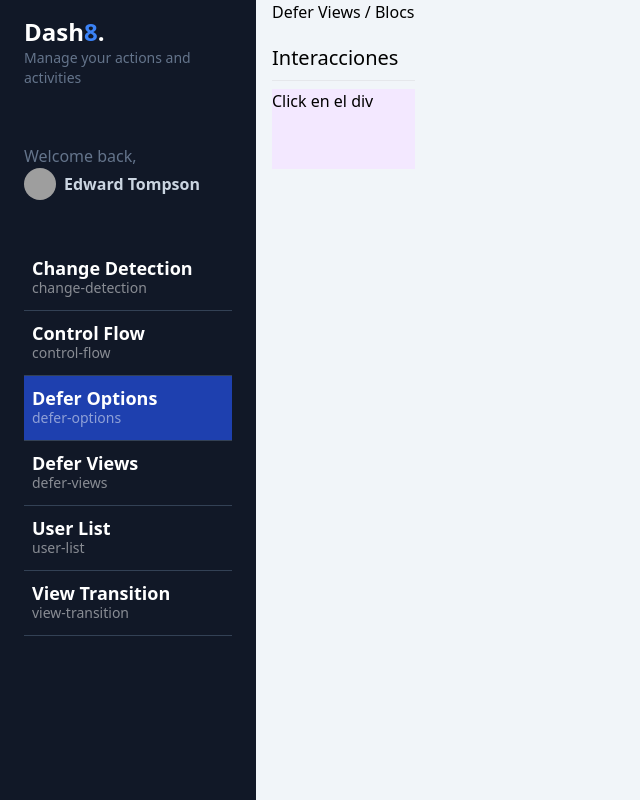
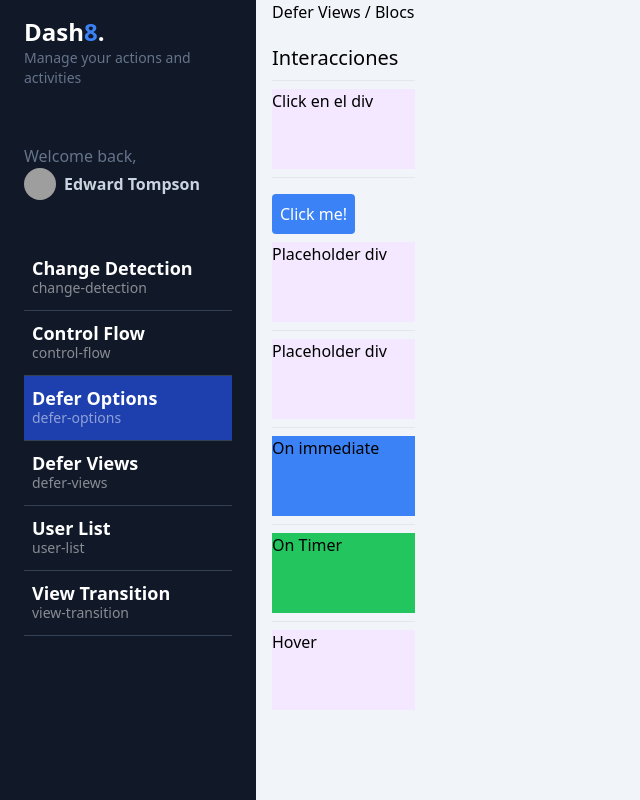
Before and after one commit to Hulford/Proyecto12, an Angular app: page /dashboard/defer-options in a window 1280 px wide. Shown: the whole page, without its empty margins (0-640 px from the left). Built offline with nearby package versions, Linux system fonts and the light colour scheme; grey boxes are pictures that could not be loaded.

Commit message:
Defer Triggers - Interacciones - Parte 2

```diff
--- a/src/app/dashboard/pages/defer-options/defer-options.component.html
+++ b/src/app/dashboard/pages/defer-options/defer-options.component.html
@@ -16,3 +16,90 @@
   }
 
 </section>
+
+
+<!-- aaaaaaaaaaaaaaaaaaaaaaaaaaaa -->
+
+
+
+<section>
+  <hr class="my-2">
+
+  <button
+    #btnInteraction
+    class="p-2 bg-blue-500 hover:bg-blue-700 transition-all rounded text-white my-2">
+    Click me!
+  </button>
+
+
+  @defer ( on interaction( btnInteraction ) ) {
+    <app-heavy-loaders-fast cssClass="bg-blue-500 h-20">
+      <span>On Interaction</span>
+    </app-heavy-loaders-fast>
+  } @placeholder {
+    <div class="w-full h-20 bg-purple-100">
+      Placeholder div
+    </div>
+  }
+
+</section>
+<!-- aaaaaaaaaaaaaaaaaaaaaaaa  -->
+
+
+<section>
+  <hr class="my-2">
+
+  @defer ( on hover ) {
+    <app-heavy-loaders-fast cssClass="bg-blue-500 h-20">
+      <span>On Interaction</span>
+    </app-heavy-loaders-fast>
+  } @placeholder {
+    <div class="w-full h-20 bg-purple-100">
+      Placeholder div
+    </div>
+  }
+
+</section>
+<!-- aaaaaaaaaaaaaaaaaaaaaaaaaaaa  -->
+
+<section>
+  <hr class="my-2">
+
+  @defer ( on immediate ) {
+    <app-heavy-loaders-fast cssClass="bg-blue-500 h-20">
+      <span>On immediate</span>
+    </app-heavy-loaders-fast>
+  } @placeholder {
+    <div class="w-full h-20 bg-purple-100">
+      Placeholder div
+    </div>
+  }</section>
+  <!-- aaaaaaaaaaaaaaaaaaaa  -->
+  <section>
+    <hr class="my-2">
+
+    @defer ( on timer( 2000 ) ) {
+      <app-heavy-loaders-fast cssClass="bg-green-500 h-20">
+        <span>On Timer</span>
+      </app-heavy-loaders-fast>
+    } @placeholder {
+      <div class="w-full h-20 bg-purple-100">
+        2 Segundos
+      </div>
+    }
+
+  </section>
+  <section>
+    <hr class="my-2">
+
+    @defer ( on hover; prefetch on idle ) {
+      <app-heavy-loaders-fast cssClass="bg-green-500 h-20">
+        <span>On hover</span>
+      </app-heavy-loaders-fast>
+    } @placeholder {
+      <div class="w-full h-20 bg-purple-100">
+        Hover
+      </div>
+    }
+
+  </section>
```
